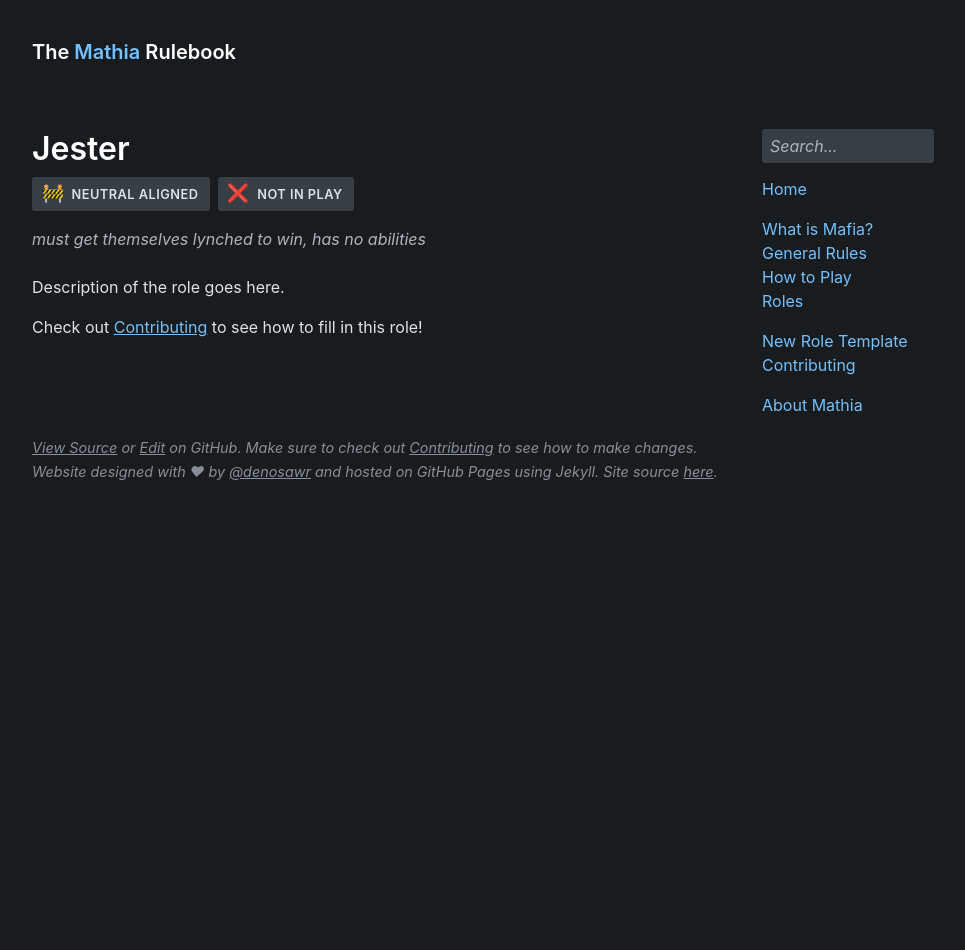
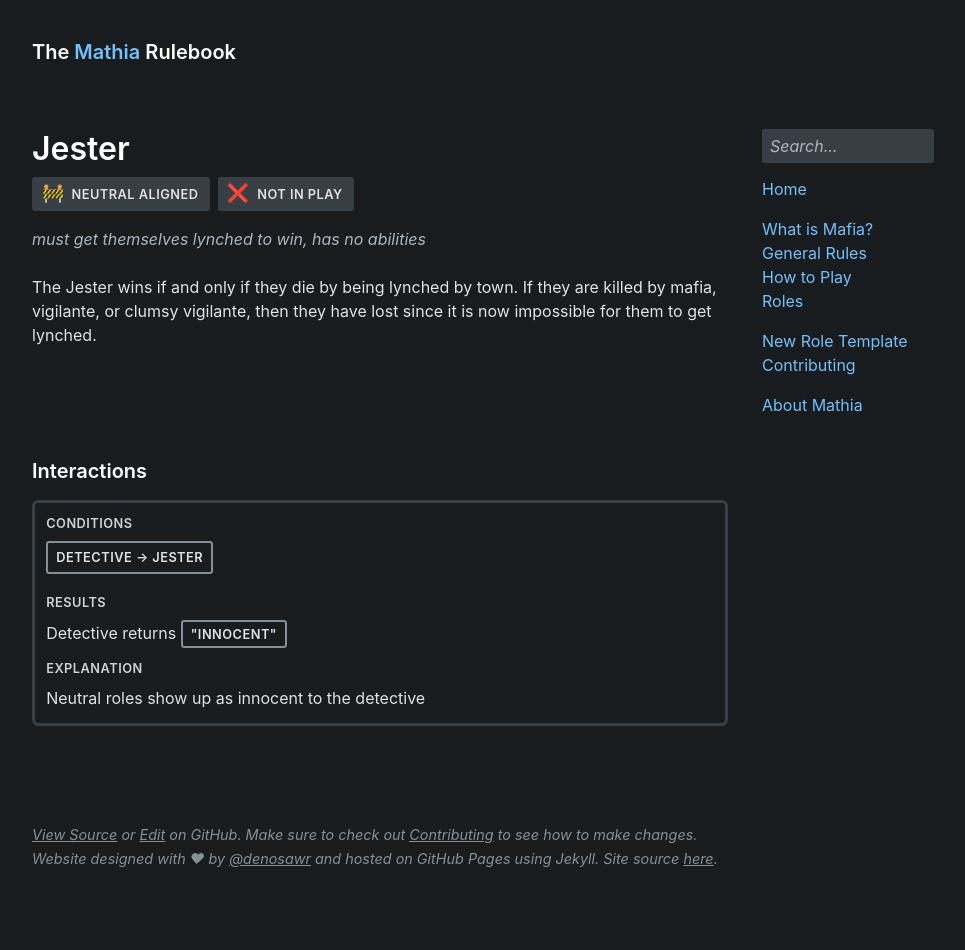
Before and after one commit to olliecheng/mathia-rulebook, a Jekyll site: the page built from roles/jester.md, in a window 1280 px wide. Shown: the whole page, without its empty margins (152-1117 px from the left). Built offline with Jekyll 4.4.1, drawn with Linux system fonts in a browser that asks for light colours; some web fonts are replaced; before the commit the page ends 900 px from its top, so only the background shows below that.

Commit message:
Update jester.md

```diff
--- a/roles/jester.md
+++ b/roles/jester.md
@@ -6,6 +6,11 @@ enabled: no
 description: must get themselves lynched to win, has no abilities
 ---
 
-Description of the role goes here.
+The Jester wins if and only if they die by being lynched by town. If they are killed by mafia, vigilante, or clumsy vigilante, then they have lost since it is now impossible for them to get lynched.
 
-Check out [Contributing]({{ site.baseurl }}{% link information/contributing.md %}) to see how to fill in this role!
+{% capture interactions %}
+Detective > Jester;
+Detective returns "Innocent";
+Neutral roles show up as innocent to the detective;
+{% endcapture %}
+{% include interactions.html content=interactions %}
```
